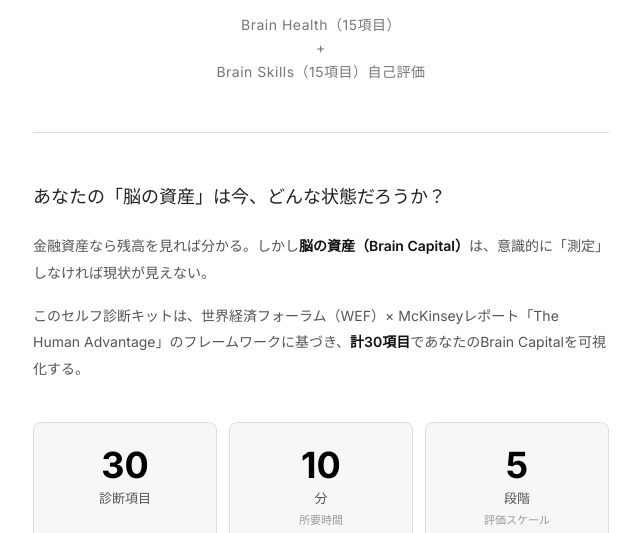
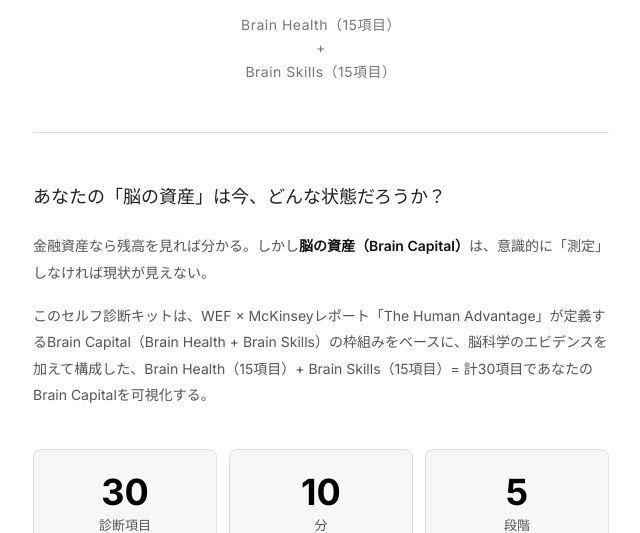
Before and after one commit to satoshimuc/braincapital_app2, a plain HTML site: page index.html in a window 1280 px wide. Shown: the part 267-800 px from the top of the page, without its empty margins (319-959 px from the left). Drawn offline with nearby package versions, Linux system fonts and the light colour scheme; a script that the page names is missing.

Commit message:
Update index.html

```diff
--- a/index.html
+++ b/index.html
@@ -28,7 +28,7 @@
 
       <div class="landing-hero">
         <h1 class="hero-title">Brain Capital<br>セルフ診断キット</h1>
-        <p class="hero-subtitle">Brain Health（15項目）<br/>+ <br/>Brain Skills（15項目）自己評価</p>
+        <p class="hero-subtitle">Brain Health（15項目）<br/>+ <br/>Brain Skills（15項目）</p>
       </div>
 
       <div class="landing-body">
@@ -39,7 +39,7 @@
           金融資産なら残高を見れば分かる。しかし<strong>脳の資産（Brain Capital）</strong>は、意識的に「測定」しなければ現状が見えない。
         </p>
         <p class="body-text">
-          このセルフ診断キットは、世界経済フォーラム（WEF）× McKinseyレポート「The Human Advantage」のフレームワークに基づき、<strong>計30項目</strong>であなたのBrain Capitalを可視化する。
+          このセルフ診断キットは、WEF × McKinseyレポート「The Human Advantage」が定義するBrain Capital（Brain Health + Brain Skills）の枠組みをベースに、脳科学のエビデンスを加えて構成した、Brain Health（15項目）+ Brain Skills（15項目）= 計30項目であなたのBrain Capitalを可視化する。
         </p>
 
         <div class="info-grid">
```
